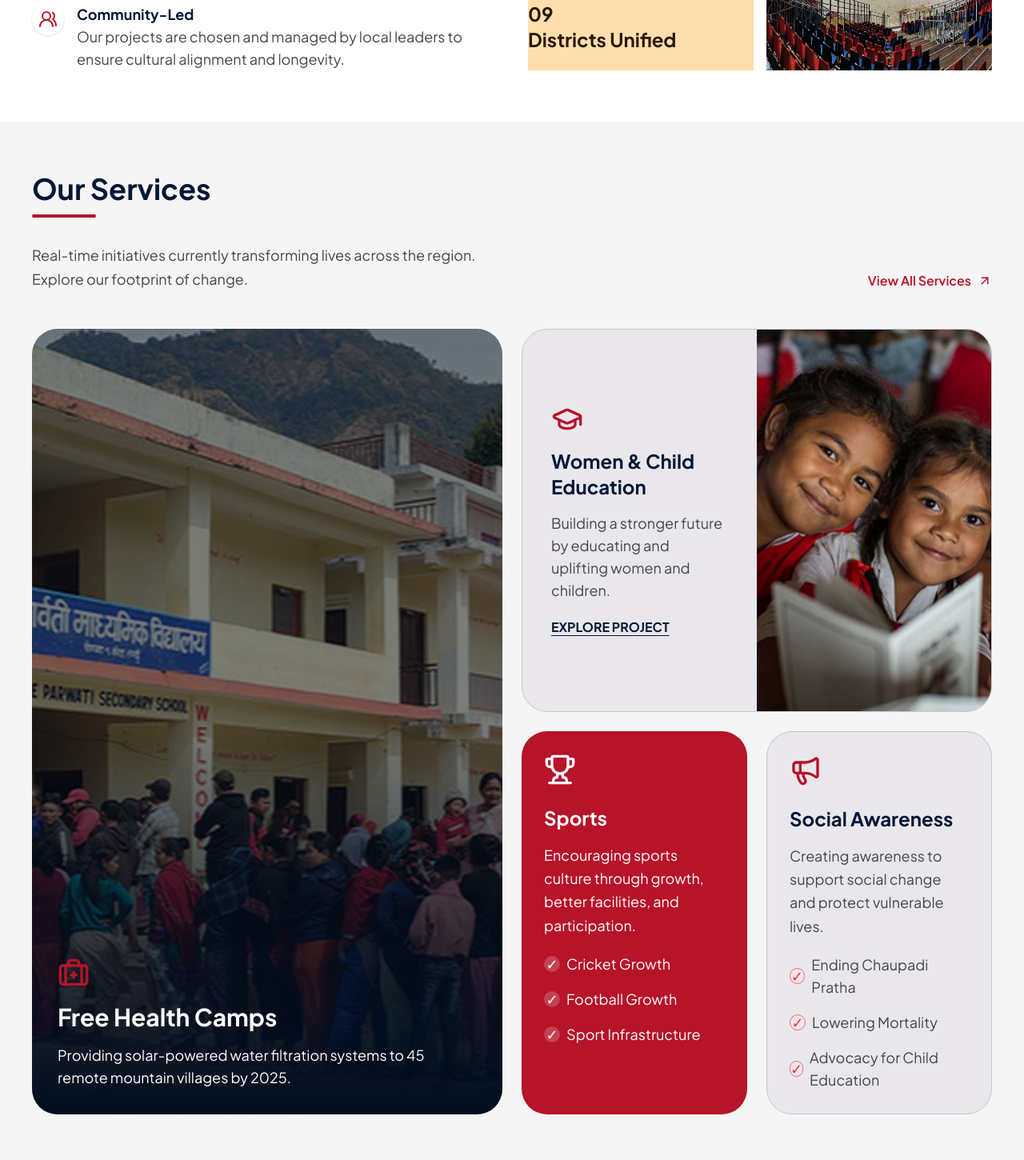
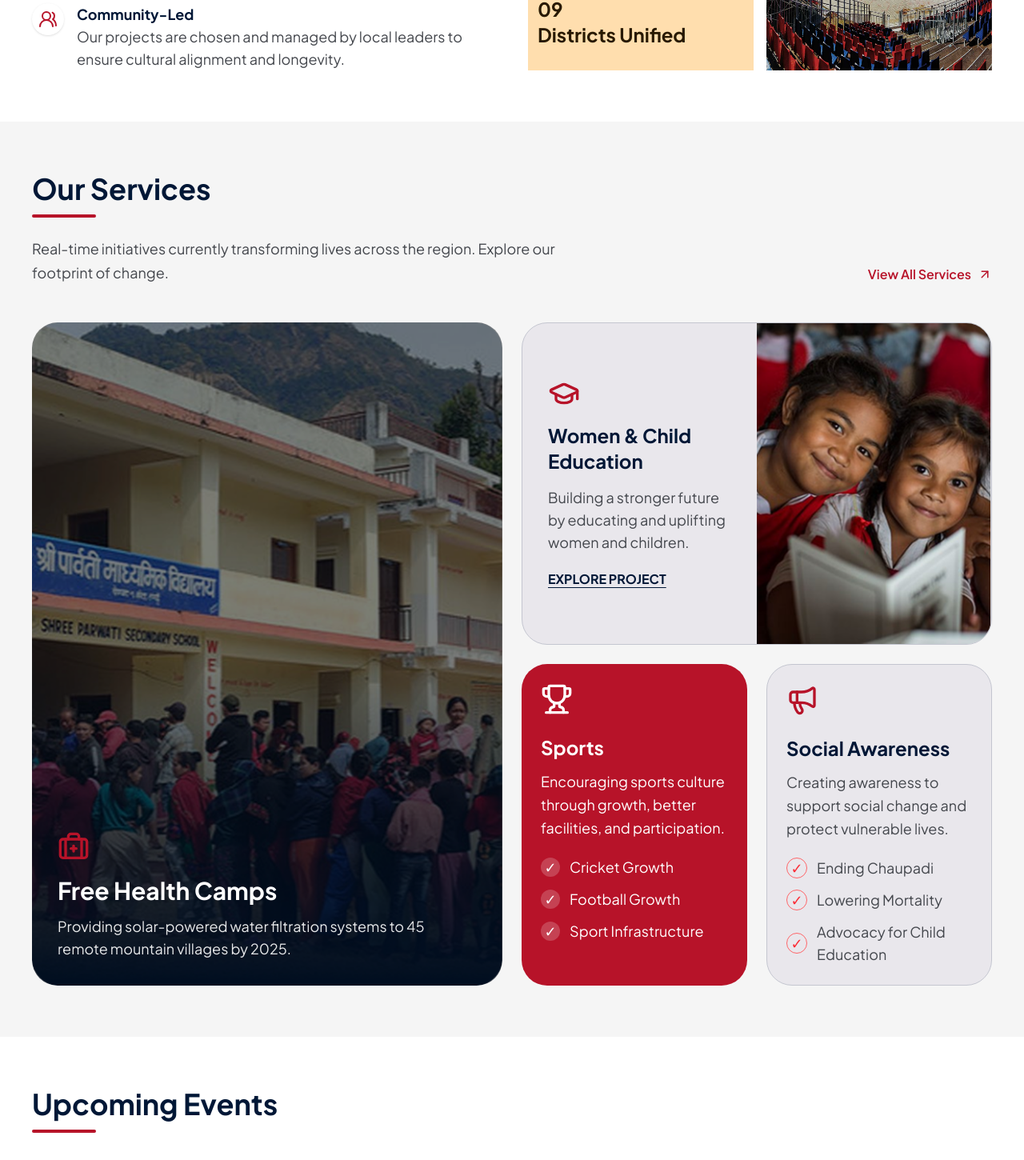
Before and after one commit to Swikriti-d/SPR, a React (Vite) app: page / in a window 1280 px wide. Shown: the part 1330-2780 px from the top of the page at 80% size. Built offline with nearby package versions, Linux system fonts and the light colour scheme.

Commit message:
made adjustment in section

```diff
--- a/src/components/section/FoundationStrategy.tsx
+++ b/src/components/section/FoundationStrategy.tsx
@@ -60,7 +60,7 @@ return (
                         className="w-full h-full object-cover" alt="Women in traditional dress" />
                 </div>
                 <div
-                    className="flex-1 bg-[var(--badge-2)]  flex flex-col justify-center items-start flex-1">
+                    className="flex-1 bg-[var(--badge-2)] flex flex-col items-start justify-center px-3 py-2">
                     <h3 className="text-xl sm:text-2xl font-bold text-[var(--badge-text)]">09</h3>
                     <p className="text-lg sm:text-2xl font-bold text-[var(--badge-text)]">Districts Unified</p>
                 </div>
@@ -68,7 +68,7 @@ return (
             {/* RIGHT COLUMN */}
             <div className="flex flex-col gap-4 flex-1">
                 <div className="bg-[var(--badge-1)] px-3 sm:px-6 flex items-center justify-center flex-1">
-                    <p className="text-lg sm:text-2xl font-bold text-white text-center">
+                    <p className="text-lg sm:text-2xl font-bold text-white text-center py-2">
                         Driven by Legacy, Built for Future.
                     </p>
                 </div>
--- a/src/components/section/Hero.tsx
+++ b/src/components/section/Hero.tsx
@@ -6,7 +6,7 @@ import Container from "../common/Container";
 
 const Hero = () => {
   return (
-    <section className="relative flex min-h-[90vh] items-center text-white">
+    <section className="relative min-h-[85vh] text-white">
 
       {/* Background */}
       <div className="absolute inset-0">
@@ -15,12 +15,12 @@ const Hero = () => {
           alt="hero"
           className="h-full w-full object-cover"
         />
-
-    <div className="absolute inset-0 bg-black/50"></div>
+        <div className="absolute inset-0 bg-black/50" />
       </div>
 
       {/* Content */}
-  <Container className="relative z-10 py-18">
+      <div className="relative z-10 flex min-h-[90vh] items-center">
+        <Container className="w-full">
 
           <div className="max-w-[1000px]">
 
@@ -30,8 +30,7 @@ const Hero = () => {
             </h1>
 
             <p className="mt-4 text-lg lg:text-xl text-gray-300 leading-relaxed">
-        Rooted in the spirit of the game, dedicated to the heart of
-        Sudurpaschim.
+              Rooted in the spirit of the game, dedicated to the heart of Sudurpaschim.
             </p>
 
             <div className="mt-8 flex flex-col sm:flex-row gap-4">
@@ -43,8 +42,12 @@ const Hero = () => {
                 className="w-auto self-start"
               />
             </div>
+
           </div>
+
         </Container>
+      </div>
+
     </section>
   );
 };
--- a/src/components/section/Services.tsx
+++ b/src/components/section/Services.tsx
@@ -1,6 +1,11 @@
 import {
-GraduationCap, Trophy, Megaphone, ArrowUpRight, BriefcaseMedical,
+  GraduationCap,
+  Trophy,
+  Megaphone,
+  ArrowUpRight,
+  BriefcaseMedical,
 } from "lucide-react";
+
 import Container from "../common/Container";
 import SectionTitle from "../common/SectionTitle";
 
@@ -9,40 +14,33 @@ const services = [
     title: "Women & Child Education",
     description:
       "Building a stronger future by educating and uplifting women and children.",
-icon:
-<GraduationCap size={30} />,
+    icon: <GraduationCap size={30} />,
     bg: "bg-[#F3F3F3]",
     text: "text-[var(--primary)]",
-features: []
+    features: [],
   },
   {
     title: "Sports",
     description:
       "Encouraging sports culture through growth, participation, and better facilities.",
-icon:
-<Trophy size={30} />,
+    icon: <Trophy size={30} />,
     bg: "bg-[var(--secondary)]",
     text: "text-white",
-features: [
-"Cricket Growth",
-"Football Growth",
-"Sport Infrastructure"
-]
+    features: ["Cricket Growth", "Football Growth", "Sport Infrastructure"],
   },
   {
     title: "Social Awareness",
     description:
       "Creating awareness to support social change and protect vulnerable lives.",
-icon:
-<Megaphone size={30} />,
+    icon: <Megaphone size={30} />,
     bg: "bg-[#F3F3F3]",
     text: "text-[var(--primary)]",
     features: [
-"Ending Chaupadi Pratha",
+      "Ending Chaupadi",
       "Lowering Mortality",
-"Advocacy for Child Education"
-]
-}
+      "Advocacy for Child Education",
+    ],
+  },
 ];
 
 const Services = () => {
@@ -50,43 +48,54 @@ return (
     <section className="bg-[#F5F5F5] py-16">
       <Container>
 
-    {/* Title */}
-    <div className="flex flex-col md:flex-row md:items-end md:justify-between gap-4">
-
-      <div className="max-w-[560px] space-y-8">
+        {/* TITLE */}
+        <div className="flex flex-col md:flex-row md:items-end md:justify-between gap-6">
+          <div className="space-y-6 max-w-2xl">
             <SectionTitle title="Our Services" />
 
-        <p className="text-[var(--body)] leading-relaxed text-lg">
-          Real-time initiatives currently transforming lives across the region. Explore our footprint of change.
+            <p className="text-[var(--body)] leading-relaxed text-base sm:text-lg">
+              Real-time initiatives currently transforming lives across the
+              region. Explore our footprint of change.
             </p>
           </div>
 
-      <button type="button" className="flex items-center gap-2 font-semibold text-[var(--secondary)]">
+          <button
+            type="button"
+            className="flex items-center gap-2 font-semibold text-[var(--secondary)]"
+          >
             View All Services
             <ArrowUpRight size={18} />
           </button>
         </div>
 
         {/* MAIN GRID */}
-    <div className="mt-12 grid lg:grid-cols-2 gap-6 ">
+        <div className="mt-12 grid lg:grid-cols-2 gap-6">
 
           {/* LEFT BIG CARD */}
-      <div className="relative rounded-4xl overflow-hidden h-auto">
-        <img src="src/assets/image/health.png" alt="Free Health Camps" className="w-full h-full object-cover" />
+          <div className="relative rounded-4xl overflow-hidden">
+
+            <div className="aspect-[4/5] sm:aspect-[4/3] lg:aspect-auto lg:h-full">
+              <img
+                src="src/assets/image/health.png"
+                alt="Free Health Camps"
+                className="w-full h-full object-cover"
+              />
+            </div>
 
             {/* Overlay */}
             <div className="absolute inset-0 bg-black/40"></div>
 
             {/* Content */}
-        <div className="absolute bottom-0 left-0 p-8 text-white">
+            <div className="absolute bottom-0 left-0 p-6 sm:p-8 text-white">
               <div className="mb-4">
                 <BriefcaseMedical size={40} className="text-[var(--secondary)]" />
               </div>
-          <p className="text-3xl leading-9 font-bold mb-4">
+
+              <p className="text-2xl sm:text-3xl font-bold mb-3 leading-tight">
                 Free Health Camps
               </p>
 
-          <h3 className="text-lg">
+              <h3 className="text-sm sm:text-lg text-white/90">
                 Providing solar-powered water filtration systems to 45 remote
                 mountain villages by 2025.
               </h3>
@@ -94,60 +103,70 @@ return (
           </div>
 
           {/* RIGHT SIDE */}
-      <div className="grid grid-rows-[1fr_1fr] gap-6 h-auto">
+          <div className="grid gap-6">
+
             {/* TOP RIGHT CARD */}
-        <div className="grid overflow-hidden rounded-4xl border border-[#C4C6D0] bg-[#E9E7EC] md:grid-cols-2">
+            <div className="grid overflow-hidden rounded-4xl border border-[#C4C6D0] bg-[#E9E7EC] grid-cols-1 md:grid-cols-2">
 
-          <div className="flex flex-col items-start justify-center rounded-l-4xl p-9">
+              {/* TEXT */}
+              <div className="flex flex-col items-start justify-center p-6 sm:p-8">
 
                 <div className="mb-4">
                   <GraduationCap size={40} className="text-[var(--secondary)]" />
                 </div>
 
-            <h3 className="mb-4 text-2xl font-bold leading-8 text-[var(--primary)]">
+                <h3 className="mb-4 text-xl sm:text-2xl font-bold leading-8 text-[var(--primary)]">
                   Women & Child Education
                 </h3>
 
-            <p className="mb-5 text-lg leading-7 text-[var(--body)]">
-              Building a stronger future by educating and uplifting women and children.
+                <p className="mb-5 text-sm sm:text-lg leading-7 text-[var(--body)]">
+                  Building a stronger future by educating and uplifting women
+                  and children.
                 </p>
 
-            <button type="button" className="text-base font-bold text-[var(--primary)] underline underline-offset-4">
+                <button
+                  type="button"
+                  className="text-base font-bold text-[var(--primary)] underline underline-offset-4"
+                >
                   EXPLORE PROJECT
                 </button>
+
               </div>
 
               {/* IMAGE */}
-          <div className="h-[284px] md:h-auto">
-            <img src="src/assets/image/women & children.png" alt="Children" className="w-full h-full object-cover" />
+              <div className="aspect-[4/3] md:aspect-auto">
+                <img
+                  src="src/assets/image/women & children.png"
+                  alt="Children"
+                  className="w-full h-full object-cover"
+                />
               </div>
+
             </div>
 
             {/* BOTTOM GRID */}
             <div className="grid sm:grid-cols-2 gap-6">
 
               {/* SPORTS */}
-          <div className="bg-[var(--secondary)] text-white rounded-4xl p-7 flex flex-col gap-6">
+              <div className="bg-[var(--secondary)] text-white rounded-4xl p-6 flex flex-col gap-6">
+
+                <Trophy size={40} />
 
                 <div>
-              <Trophy size={40} />
-            </div>
-
-            <div>
-              <h3 className="text-2xl font-bold mb-4">
+                  <h3 className="text-xl sm:text-2xl font-bold mb-3">
                     Sports
                   </h3>
 
-              <p className="text-lg leading-relaxed mb-5">
-                Encouraging sports culture through growth, better facilities, and participation.
+                  <p className="text-sm sm:text-lg leading-relaxed mb-5">
+                    Encouraging sports culture through growth, better facilities,
+                    and participation.
                   </p>
 
-              {/* FEATURE LIST */}
-              <ul className="space-y-4">
+                  <ul className="space-y-3">
                     {services[1].features.map((item, index) => (
-                <li key={index} className="flex items-center gap-2 text-lg">
+                      <li key={index} className="flex items-center gap-3 text-sm sm:text-lg">
 
-                  <span className="w-5 h-5 flex items-center justify-center rounded-full bg-white/20">
+                        <span className="w-5 h-5 p-3 flex items-center justify-center rounded-full bg-white/20">
                           ✓
                         </span>
 
@@ -155,45 +174,47 @@ return (
                       </li>
                     ))}
                   </ul>
+                </div>
+
+              </div>
+
+              {/* SOCIAL AWARENESS */}
+              <div className="border border-[#C4C6D0] bg-[#E9E7EC] rounded-4xl p-6 flex flex-col gap-6">
+
+                <Megaphone size={40} className="text-[var(--secondary)]" />
+
+                <div>
+                  <h3 className="text-xl sm:text-2xl font-bold text-[var(--primary)] mb-3">
+                    Social Awareness
+                  </h3>
+
+                  <p className="text-sm sm:text-lg text-[var(--body)] leading-relaxed mb-5">
+                    Creating awareness to support social change and protect
+                    vulnerable lives.
+                  </p>
+
+                  <ul className="space-y-3">
+                    {services[2].features.map((item, index) => (
+                      <li
+                        key={index}
+                        className="flex items-center gap-3 text-sm sm:text-lg text-[var(--body)]"
+                      >
+                        <span className="w-5 h-5 p-3 flex items-center justify-center rounded-full border border-red-400 text-red-500">
+                          ✓
+                        </span>
+                        {item}
+                      </li>
+                    ))}
+                  </ul>
+                </div>
+
+              </div>
+
+            </div>
 
           </div>
         </div>
 
-          {/* SOCIAL AWARENESS */}
-          <div className="border border-[#C4C6D0] bg-[#E9E7EC] rounded-4xl p-7 flex flex-col gap-6">
-            <div>
-              <Megaphone size={40} className="text-[var(--secondary)]" />
-            </div>
-
-            <div>
-              <h3 className="text-2xl font-bold text-[var(--primary)] mb-4">
-                Social Awareness
-              </h3>
-
-              <p className="text-[var(--body)] text-lg leading-relaxed mb-5">
-                Creating awareness to support social change and protect vulnerable lives.
-              </p>
-
-              {/* FEATURE LIST */}
-              <ul className="space-y-4">
-                {services[2].features.map((item, index) => (
-                <li key={index} className="flex items-center gap-2 text-lg text-[var(--body)]">
-
-                  <span className="w-5 h-5 flex items-center justify-center rounded-full border border-red-400 text-red-500">
-                    ✓
-                  </span>
-
-                  {item}
-                </li>
-                ))}
-              </ul>
-
-            </div>
-          </div>
-
-        </div>
-      </div>
-    </div>
       </Container>
     </section>
   );
```
Lines whose indentation alone changed are shown as unchanged.
